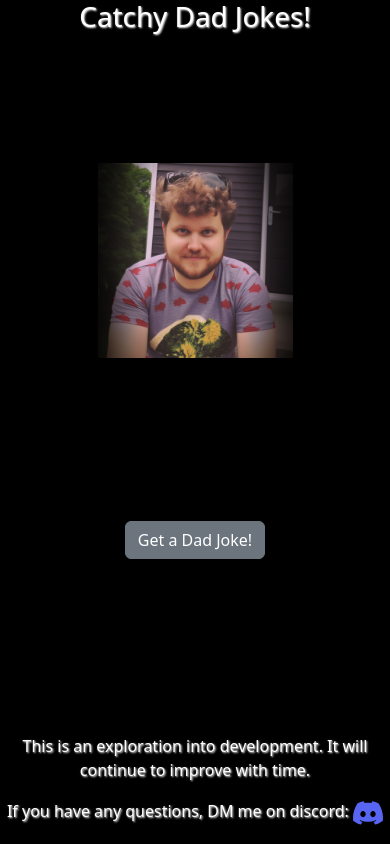
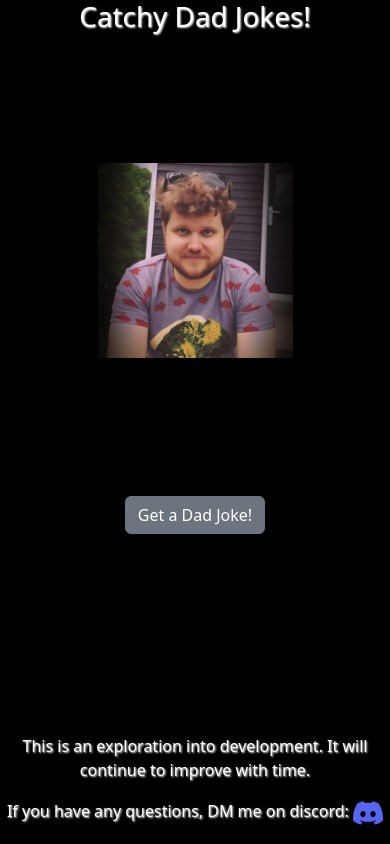
Before and after one commit to JarlMaxi/dad-gpt, a React (Create React App) app: page / in a window 390 px wide. Built offline with nearby package versions, Linux system fonts and the light colour scheme.

Commit message:
Updated to fit iphone better

```diff
--- a/src/App.css
+++ b/src/App.css
@@ -5,5 +5,5 @@
   height: 100vh;
   text-shadow: 1px 1px 2px whitesmoke;
   background-color: black;
-
+  margin:auto;
 }
--- a/src/App.js
+++ b/src/App.js
@@ -9,7 +9,7 @@ import backgroundImage from './assets/jarnohugo.png';
 
 function App() {
   return (
-    <div className="App">
+    <div className="App orientation-lock">
         <Title />
         <FadedImage src={backgroundImage} alt='test' />
       <div>
--- a/src/components/Footer.css
+++ b/src/components/Footer.css
@@ -5,4 +5,5 @@
     left: 0;
     right: 0;
     bottom: 0;
+    margin-top: 10px;
   }
--- a/src/components/JokeButton.css
+++ b/src/components/JokeButton.css
@@ -1,6 +1,6 @@
 .joke {
-    margin-top: auto;
+    margin-top: 25px;
     z-index: 1;
     color: white;
-    margin-top: 50px;
+    margin-bottom: 100px;
   }
--- a/src/components/JokeButton.js
+++ b/src/components/JokeButton.js
@@ -22,7 +22,7 @@ function JokeButton() {
 
   return (
     <div className="joke">
-        <h3>{joke}</h3>
+        <h5>{joke}</h5>
         <button className="btn btn-secondary" onClick={fetchJoke}>
           Get a Dad Joke!
         </button>
```
